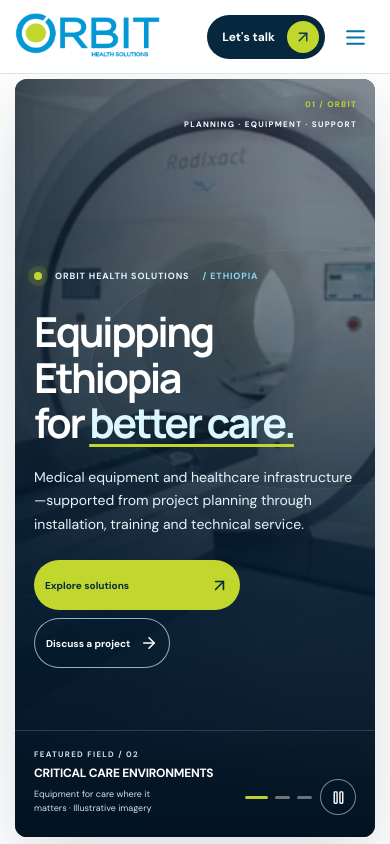
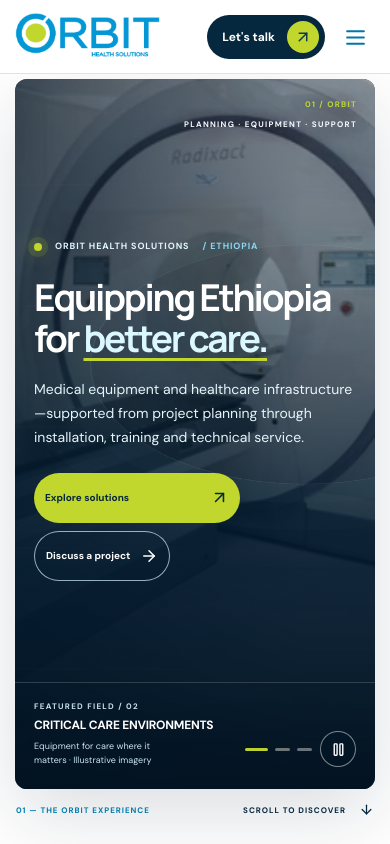
Before and after one commit to yohannesmulugeta/orbiths, a React (Vite) app: page /#/ in a window 390 px wide. Shown: the top 844 px of the page. Built offline with nearby package versions, Linux system fonts and the light colour scheme.

Commit message:
fix: prevent ORBIT cinematic hero headline and CTA overlap

```diff
--- a/src/cinematic-upgrade.css
+++ b/src/cinematic-upgrade.css
@@ -4,7 +4,7 @@ html { scroll-padding-top: 108px; }
 .cinematic-hero { padding-top:16px; }
 .cine-stage {
   position:relative; isolation:isolate; overflow:hidden;
-  min-height: min(810px,calc(100svh - 120px)); height: min(850px,calc(100svh - 120px));
+  min-height: 660px; height: clamp(660px,calc(100svh - 136px),850px);
   border-radius:22px; background:#051d2f; color:#fff; box-shadow:0 27px 76px rgba(3,28,47,.14);
 }
 .cine-image-stack { position:absolute; inset:-4%; z-index:-3; overflow:hidden; }
@@ -17,22 +17,22 @@ html { scroll-padding-top: 108px; }
 .cine-vignette { position:absolute; z-index:-2; inset:0; background:linear-gradient(90deg,#041c30 0%,rgba(3,27,45,.98) 20%,rgba(3,32,55,.76) 47%,rgba(3,28,48,.18) 83%),linear-gradient(0deg,rgba(2,19,34,.93),transparent 30%,rgba(2,19,34,.18) 100%); }
 .cine-gridlines { position:absolute; z-index:-1; pointer-events:none; inset:0; opacity:.22; background:linear-gradient(90deg,transparent calc(50% - .5px),rgba(214,243,252,.34) 50%,transparent calc(50% + .5px)),repeating-linear-gradient(0deg,transparent,transparent 119px,rgba(224,249,255,.14) 120px,transparent 121px); mask-image:linear-gradient(90deg,#000 0%,transparent 85%); }
 .cine-stage:after { content:''; position:absolute; z-index:-1; top:16%; right:11%; border-radius:50%; width:38vw; max-width:590px; aspect-ratio:1; border:1px solid rgba(184,232,255,.22); box-shadow:0 0 0 34px rgba(153,224,254,.027),0 0 0 82px rgba(153,224,254,.015); transform:rotateX(56deg) rotateZ(12deg); pointer-events:none; }
-.cine-content { position:relative; z-index:3; display:flex; flex-direction:column; align-items:flex-start; justify-content:center; min-height:100%; padding:80px clamp(35px,7vw,110px) 145px; max-width:1050px; }
+.cine-content { position:relative; z-index:3; display:flex; flex-direction:column; align-items:flex-start; justify-content:center; min-height:100%; padding:52px clamp(35px,6vw,100px) 136px; max-width:1050px; }
 .cine-eyebrow { display:flex; gap:13px; align-items:center; color:#e1f5fd; font-size:11px; letter-spacing:.18em; font-weight:800; }
 .cine-live-dot { display:inline-block; width:8px; height:8px; background:var(--or-lime); border-radius:50%; box-shadow:0 0 0 6px rgba(193,215,46,.13),0 0 19px rgba(193,215,46,.65); }
 .cine-ethiopia { color:#8bd6f3; }
-.cine-content h1 { font-size:clamp(58px,7.35vw,125px); line-height:1.065; letter-spacing:-.073em; font-weight:650; max-width:1000px; color:#fff; margin:46px 0 0; }
+.cine-content h1 { font-size:clamp(52px,4.5vw,80px); line-height:1.08; letter-spacing:-.067em; font-weight:650; max-width:1000px; color:#fff; margin:24px 0 0; }
 .cine-content h1 em { color:#dcf8ff; font-style:normal; text-decoration:underline; text-decoration-color:var(--or-lime); text-decoration-thickness:4px; text-underline-offset:12px; }
-.cine-content > p { margin:31px 0 0; max-width:560px; color:#e6f4fa; line-height:1.8; font-size:clamp(15px,1.33vw,19px); text-wrap:pretty; }
-.cine-actions { margin-top:39px; display:flex; align-items:center; gap:18px; flex-wrap:wrap; }
-.cine-primary,.cine-secondary { display:inline-flex; align-items:center; justify-content:space-between; gap:26px; padding:16px 22px; min-height:59px; border-radius:99px; font-size:13px; font-weight:800; transition:transform .25s,background .25s,border-color .25s; }
+.cine-content > p { margin:19px 0 0; max-width:530px; color:#e6f4fa; line-height:1.7; font-size:clamp(15px,1.1vw,17px); text-wrap:pretty; }
+.cine-actions { margin-top:25px; display:flex; align-items:center; gap:15px; flex-wrap:wrap; }
+.cine-primary,.cine-secondary { display:inline-flex; align-items:center; justify-content:space-between; gap:21px; padding:13px 20px; min-height:53px; border-radius:99px; font-size:13px; font-weight:800; transition:transform .25s,background .25s,border-color .25s; }
 .cine-primary { background:var(--or-lime); color:#05283d; min-width:206px; }
 .cine-primary:hover { background:#e0ed81; transform:translateY(-3px); }
 .cine-secondary { border:1px solid rgba(218,247,255,.68); background:rgba(5,30,50,.21); color:#fff; }
 .cine-secondary:hover { background:rgba(255,255,255,.12); transform:translateY(-3px); }
 .cine-float-note { position:absolute; top:29px; right:32px; display:flex; flex-direction:column; gap:8px; text-align:right; color:#f6fbff; letter-spacing:.16em; font-size:10px; font-weight:700; text-shadow:0 2px 16px #05253d; }
 .cine-note-index { color:var(--or-lime); }
-.cine-bottom { position:absolute; bottom:0; left:0; right:0; z-index:5; display:flex; align-items:flex-end; justify-content:space-between; gap:20px; padding:33px clamp(35px,7vw,110px); border-top:1px solid rgba(255,255,255,.18); background:linear-gradient(0deg,rgba(2,18,33,.62),transparent); }
+.cine-bottom { position:absolute; bottom:0; left:0; right:0; z-index:5; display:flex; align-items:flex-end; justify-content:space-between; gap:20px; padding:22px clamp(35px,6vw,100px); border-top:1px solid rgba(255,255,255,.18); background:linear-gradient(0deg,rgba(2,18,33,.62),transparent); }
 .cine-caption { display:flex; flex-direction:column; gap:6px; }
 .cine-caption > span { font-size:9px; font-weight:800; letter-spacing:.16em; color:#c8e1ec; }
 .cine-caption strong { font-size:19px; line-height:1.3; letter-spacing:-.02em; }
@@ -145,19 +145,19 @@ html { scroll-padding-top: 108px; }
 .cine-stage .cine-primary:focus-visible,.cine-stage .cine-secondary:focus-visible,.cine-stage button:focus-visible,.lens-shell button:focus-visible,.lens-shell a:focus-visible { outline:3px solid #e3f478; outline-offset:4px; }
 
 @media(max-width:1200px) {
-  .cine-content h1 { font-size:clamp(56px,7.4vw,92px); }
-  .cine-content { padding-left:65px; padding-right:65px; }
-  .cine-bottom { padding-left:65px; padding-right:65px; }
+  .cine-content h1 { font-size:clamp(50px,5.3vw,72px); }
+  .cine-content { padding-left:55px; padding-right:55px; }
+  .cine-bottom { padding-left:55px; padding-right:55px; }
   .journey-layout { gap:42px; }
   .journey-step h3 { font-size:clamp(30px,3vw,42px); }
 }
 @media(max-width:900px) {
-  .cine-stage { height:770px; min-height:0; }
-  .cine-content { max-width:850px; padding:95px 43px 185px; }
-  .cine-content h1 { font-size:clamp(54px,8.7vw,86px); }
+  .cine-stage { height:auto; min-height:710px; }
+  .cine-content { max-width:850px; min-height:710px; padding:72px 43px 146px; }
+  .cine-content h1 { font-size:clamp(49px,7.2vw,69px); }
   .cine-vignette { background:linear-gradient(90deg,rgba(3,22,38,.96),rgba(3,27,45,.76) 56%,rgba(3,32,53,.26)),linear-gradient(0deg,rgba(2,18,34,.9),transparent 52%); }
   .cine-float-note { top:20px; right:22px; }
-  .cine-bottom { padding:28px 43px; }
+  .cine-bottom { padding:22px 43px; }
   .journey-layout { display:block; }
   .journey-sticky { display:none; }
   .journey-steps { display:grid; grid-template-columns:1fr 1fr; gap:17px; }
@@ -180,15 +180,15 @@ html { scroll-padding-top: 108px; }
 @media(max-width:700px) {
   html { scroll-padding-top:79px; }
   .cinematic-hero { padding-top:5px; }
-  .cine-stage { height: min(850px,calc(100svh - 86px)); min-height:685px; border-radius:12px; }
+  .cine-stage { height:auto; min-height:685px; border-radius:12px; }
   .cine-image-stack { inset:0; }
   .cine-shot img { object-position:65% center; }
   .cine-vignette { background:linear-gradient(0deg,rgba(2,19,34,.99) 0%,rgba(3,26,46,.93) 31%,rgba(3,28,48,.43) 70%,rgba(3,24,42,.28)),linear-gradient(90deg,rgba(2,17,32,.6),transparent 80%); }
   .cine-gridlines { opacity:.15; }
   .cine-stage:after { right:-40%; top:10%; width:110vw; opacity:.55; }
-  .cine-content { min-height:0; justify-content:flex-end; padding:90px 25px 180px; height:100%; }
+  .cine-content { min-height:685px; height:auto; justify-content:center; padding:88px 25px 137px; }
   .cine-eyebrow { font-size:9px; letter-spacing:.1em; }
-  .cine-content h1 { margin:26px 0 0; font-size:clamp(41px,10.3vw,66px); line-height:1.1; letter-spacing:-.06em; }
+  .cine-content h1 { margin:23px 0 0; font-size:clamp(38px,9.6vw,58px); line-height:1.1; letter-spacing:-.06em; }
   .cine-content h1 em { text-decoration-thickness:3px; text-underline-offset:6px; }
   .cine-content > p { margin-top:20px; font-size:14px; line-height:1.7; max-width:420px; }
   .cine-actions { gap:10px; margin-top:23px; }
@@ -244,8 +244,8 @@ html { scroll-padding-top: 108px; }
   .project-foot a { margin-top:15px; }
 }
 @media(max-width:390px) {
-  .cine-content { padding-left:19px; padding-right:19px; padding-bottom:169px; }
-  .cine-content h1 { font-size:clamp(38px,10.6vw,45px); }
+  .cine-content { padding-left:19px; padding-right:19px; padding-bottom:135px; }
+  .cine-content h1 { font-size:clamp(35px,9.5vw,42px); }
   .cine-actions { gap:8px; }
   .cine-primary,.cine-secondary { font-size:10px; padding:11px; }
   .cine-bottom { padding-left:19px; padding-right:19px; }
@@ -262,3 +262,17 @@ html { scroll-padding-top: 108px; }
 .enquiry-form .enquiry-copy { border:1px solid #a2cfdf; background:#f0f9fd; color:#065478; justify-content:space-between; font-weight:800; }
 .enquiry-form .enquiry-copy:hover { background:#dff2fa; }
 .enquiry-form .form-status { min-height:24px; line-height:1.65; }
+
+/* The foreground must never disappear under the absolute-positioned scene controls. */
+.cine-content { box-sizing:border-box; }
+.cine-content > * { flex-shrink:0; }
+@media(max-width:430px) {
+  .cine-stage { min-height:710px; }
+  .cine-content { min-height:710px; }
+  .cine-actions { align-items:flex-start; }
+}
+@media(max-width:365px) {
+  .cine-actions { flex-direction:column; align-items:stretch; width:100%; }
+  .cine-primary,.cine-secondary { justify-content:center; width:100%; }
+  .cine-content { padding-top:78px; padding-bottom:135px; }
+}
```
